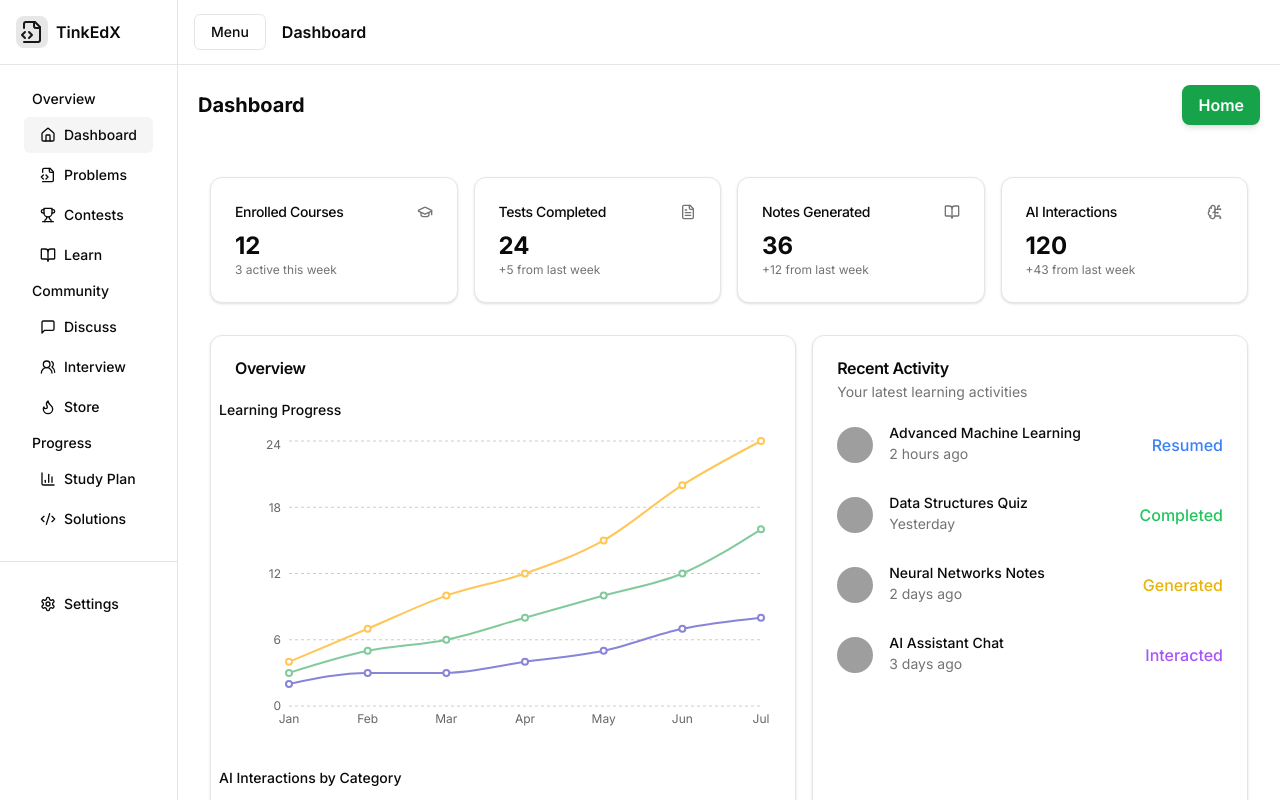
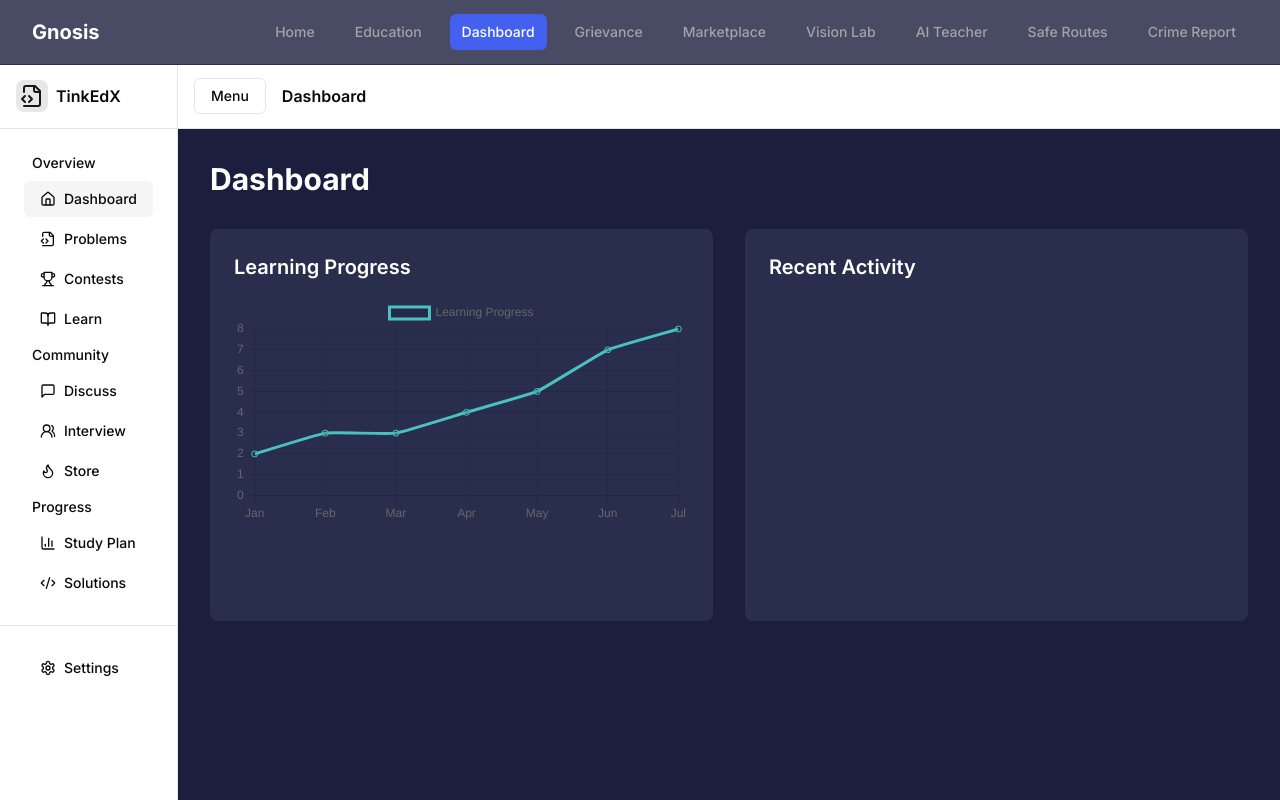
Before and after one commit to KameshSingh116/gnosis, a Next.js app: page /dashboard in a window 1280 px wide. Shown: the top 800 px of the page. Built offline with nearby package versions, Linux system fonts and the light colour scheme; grey boxes are pictures that could not be loaded.

Commit message:
moving forward while enjoying

```diff
--- a/src/app/dashboard/page.tsx
+++ b/src/app/dashboard/page.tsx
@@ -1,7 +1,10 @@
+'use client'
+
 import { MainSidebar } from '@/components/dashboard/main-sidebar'
 import { SidebarProvider, SidebarTrigger } from '@/components/dashboard/ui/sidebar'
 import React from 'react'
 import DashboardPage from './dashboard'
+import LearningChart from '@/components/LearningChart'
 
 const Page = () => {
   return (
@@ -17,7 +20,25 @@ const Page = () => {
             </div>
         </div>
         {/* {children} */}
-        <DashboardPage/>
+        <div className="min-h-screen bg-[#1B1E3D] p-8">
+          <div className="max-w-7xl mx-auto">
+            <h1 className="text-3xl font-bold text-white mb-8">Dashboard</h1>
+
+            <div className="grid grid-cols-1 md:grid-cols-2 gap-8">
+              <div className="bg-[#2A2E4D] rounded-lg p-6">
+                <h2 className="text-xl font-semibold text-white mb-4">Learning Progress</h2>
+                <LearningChart />
+              </div>
+
+              <div className="bg-[#2A2E4D] rounded-lg p-6">
+                <h2 className="text-xl font-semibold text-white mb-4">Recent Activity</h2>
+                <div className="space-y-4">
+                  {/* Add recent activity items here */}
+                </div>
+              </div>
+            </div>
+          </div>
+        </div>
         </div>
     </div>
     </SidebarProvider>
--- a/src/app/layout.tsx
+++ b/src/app/layout.tsx
@@ -1,14 +1,13 @@
+import type { Metadata } from 'next'
 import './globals.css'
 import { Inter } from 'next/font/google'
-// import { Navbar } from '@/components/Navbar (1)'
-import { Footer } from '@/components/Footer'
-import LearningChart from '@/components/LearningChart'
+import { Navbar } from '@/components/Navbar'
 
 const inter = Inter({ subsets: ['latin'] })
 
-export const metadata = {
-  title: 'GiftedBooks AI Learning Platform',
-  description: 'AI-based learning, poverty assistance, and social grievance registration',
+export const metadata: Metadata = {
+  title: 'Gnosis - Empowering Education and Resolving Social Grievances with AI',
+  description: 'Join our vibrant community where learning meets social impact. Discover AI-powered tools that make education fun and help resolve grievances effectively.',
 }
 
 export default function RootLayout({
@@ -17,11 +16,12 @@ export default function RootLayout({
   children: React.ReactNode
 }) {
   return (
-    <html lang="en" className="h-full">
-      <body className={`${inter.className} flex flex-col min-h-screen`}>
-        {/* <Navbar /> */}
-        <main className="flex-grow">{children}</main>
-        <LearningChart />
+    <html lang="en">
+      <body className={inter.className}>
+        <Navbar />
+        <div className="pt-16">
+          {children}
+        </div>
       </body>
     </html>
   )
--- a/src/components/Navbar.tsx
+++ b/src/components/Navbar.tsx
@@ -1,82 +1,54 @@
-import Link from "next/link"
-import MaxWidthWrapper from "./MaxWidthWrapper"
-import { Button, buttonVariants } from "@/components/ui/button";
-import { ArrowRight, Brain } from "lucide-react";
-// import {RegisterLink, LoginLink} from "@kinde-oss/kinde-auth-nextjs/components";
-import { getKindeServerSession } from "@kinde-oss/kinde-auth-nextjs/server";
-import { string } from "zod";
+'use client'
 
-const Navbar = async()=>{
-    const {getUser}=getKindeServerSession();
-    const user = await getUser();
-    const isAdmin = user?.email === process.env.ADMIN_EMAIL
-return (
-    <nav className='sticky z-[60] h-14 inset-x-0 top-0 w-full border-b border-gray-200 bg-white/25 backdrop-blur-lg transition-all'>
-        <MaxWidthWrapper>
-            <div className='flex h-14 items-center justify-between border-b border-zinc-200'>
-                <Link href='/' className='flex z-40 font-semibold'>
-                    AEGIS AI
+import Link from 'next/link'
+import { usePathname } from 'next/navigation'
+import { cn } from '@/lib/utils'
+
+const navItems = [
+  { name: 'Home', href: '/' },
+  { name: 'Education', href: '/education' },
+  { name: 'Dashboard', href: '/dashboard' },
+  { name: 'Grievance', href: '/grievance' },
+  { name: 'Marketplace', href: '/marketplace' },
+  { name: 'Vision Lab', href: '/visionlab' },
+  { name: 'AI Teacher', href: '/aiteacher' },
+  { name: 'Safe Routes', href: '/saferoutes' },
+  { name: 'Crime Report', href: '/crimereport' },
+]
+
+export function Navbar() {
+  const pathname = usePathname()
+
+  return (
+    <nav className="fixed top-0 left-0 right-0 bg-[#1B1E3D]/80 backdrop-blur-sm border-b border-[#2A2E4D]">
+      <div className="max-w-7xl mx-auto px-4 sm:px-6 lg:px-8">
+        <div className="flex items-center justify-between h-16">
+          <div className="flex items-center">
+            <Link href="/" className="text-white font-bold text-xl">
+              Gnosis
+            </Link>
+          </div>
+
+          <div className="hidden md:block">
+            <div className="ml-10 flex items-center space-x-4">
+              {navItems.map((item) => (
+                <Link
+                  key={item.href}
+                  href={item.href}
+                  className={cn(
+                    'px-3 py-2 rounded-md text-sm font-medium transition-colors',
+                    pathname === item.href
+                      ? 'bg-[#4361EE] text-white'
+                      : 'text-[#A3A3A3] hover:text-white hover:bg-white/5'
+                  )}
+                >
+                  {item.name}
                 </Link>
-                <div className='h-full flex items-center space-x-4'>
-                    {user?(
-                        <>
-                         <p>{user?.given_name+" "+user?.family_name}</p>
-                            <Link href='/api/auth/logout' className={buttonVariants({
-                                size:'sm',
-                                variant:'ghost'
-                                })}>
-                                Sign Out
-                            </Link>
-                            {isAdmin?(
-                            <Link href='/dashboard' className={buttonVariants({
-                                size:'sm',
-                                variant:'ghost'
-                                })}>
-                                Dashboard 🌟
-                            </Link>
-                            ):null }
-                            <Link href='/configure/upload' className={buttonVariants({
-                                size:'sm',
-                                className:'hidden sm:flex items-center gap-1'
-                                })}>
-                                Get Safe Routes
-                                <ArrowRight className="ml-1.5 h-5 w-5"/>
-                            </Link>
-                        </>
-                    ):(
-                        <>
-                            <Link href='/api/auth/register' className={buttonVariants({
-                                size:'sm',
-                                variant:'ghost'
-                                })}>
-                                Sign Up
-                            </Link>
-                            <Link href='/api/auth/login' className={buttonVariants({
-                                size:'sm',
-                                variant:'ghost'
-                                })}>
-                                Log in
-                            </Link>
-                            {/* <Link href='/api/auth/login' className={buttonVariants({
-                                size:'sm',
-                                variant:'ghost'
-                                })}>
-                                Log in
-                            </Link> */}
-                            <div className="h-8 bg-zinc-200 hidden sm:block"/>
-                            <Link href='/configure/upload' className={buttonVariants({
-                                size:'sm',
-                                className:'hidden sm:flex items-center gap-1'
-                                })}>
-                            Read Docs
-                                <ArrowRight className="ml-1.5 h-5 w-5"/>
-                            </Link>
-                        </>
-                    )}
-                </div>
+              ))}
             </div>
-        </MaxWidthWrapper>
+          </div>
+        </div>
+      </div>
     </nav>
-)
+  )
 }
-export default Navbar
```
